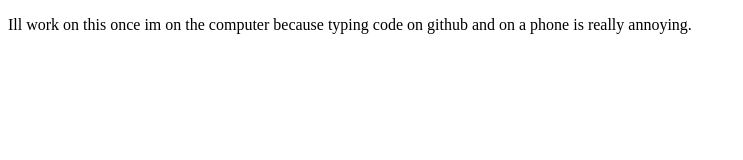
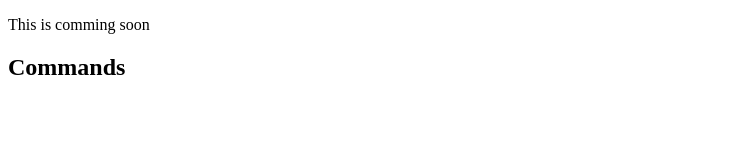
Before and after one commit to insberr/SpiderBot-Code-old, a website: page docs/index.html in a window 1280 px wide. Shown: the whole page, without its empty margins (0-743 px from the left). Drawn offline with Linux system fonts and the light colour scheme.

Commit message:
Added more to the docs

```diff
--- a/SpiderBot-Embeds.json
+++ b/SpiderBot-Embeds.json
@@ -6,7 +6,7 @@
         "Title": "Roles",
         "Description": "__**Leveling**__\nOn Join - Spider Egg\nLevel 5 - Spider Larva\nLevel 10 - Spider Baby - Change Nickname\nLevel 15 - Adolescent Spider\nLevel 20 - Adult Spider - Change role color\nLevel 30 - Giant Spider\nLevel 40 - Spider Spider\nLevel 50 - Melon Spider\nLevel 75 - Red Supergiant Spider\nLevel 100 - Supernova Spider\n\n__**Self Roles**__\n**Code**\nProgrammer :Programmer:\nSpiderBot-Coder :bot_tag:\n\n**Notification**\nWebsite Update Notification :gitlab:\nYouTube Upload Notification :youtube:\nTwitter Post Notification :twitter:\n\n**Other**\nMinecraft Realm Player :minecraft:\n\n__**Admin**__\n@Owner - Server owner :oldlogo:\n@Advanced Admin - Best Admin\n@Admin - Admin"
     },
-    "selfRoles": {
+    "selfroles": {
         "Embed": true,
         "Channel": "-",
         "Color": "58faac",
--- a/docs/index.html
+++ b/docs/index.html
@@ -4,6 +4,7 @@
     <title>SpiderBot Docs</title>
   </head>
   <body>
-    <p>Ill work on this once im on the computer because typing code on github and on a phone is really annoying.</p>
+    <p>This is comming soon</p>
+    <h2>Commands</h2>
   </body>
 </html>
--- /dev/null
+++ b/docs/main.js
@@ -0,0 +1,4 @@
+// No code yet
+function onload() {
+    //..
+}
--- /dev/null
+++ b/docs/style.css
@@ -0,0 +1,6 @@
+body {
+    font-family: Arial, sans-serif;
+    background-color: #222;
+    color: white;
+    font-size: 14px;
+}
```
Also changed, not shown: README.md.
